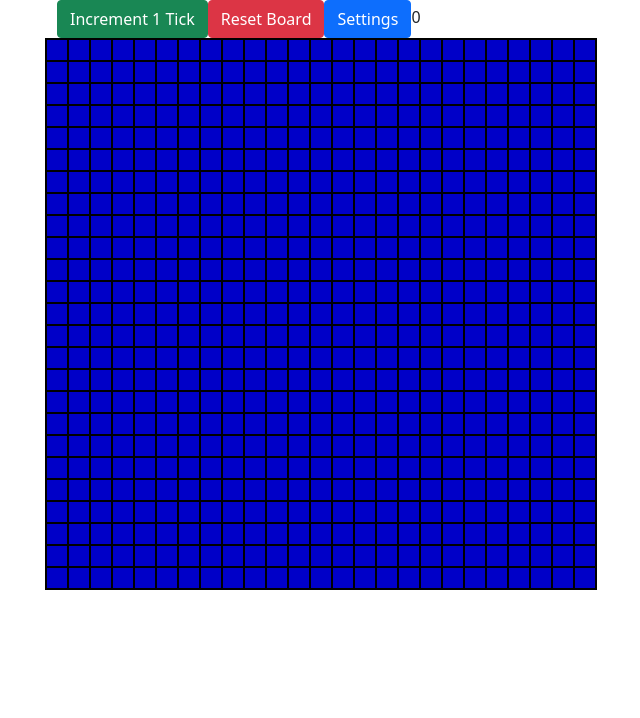
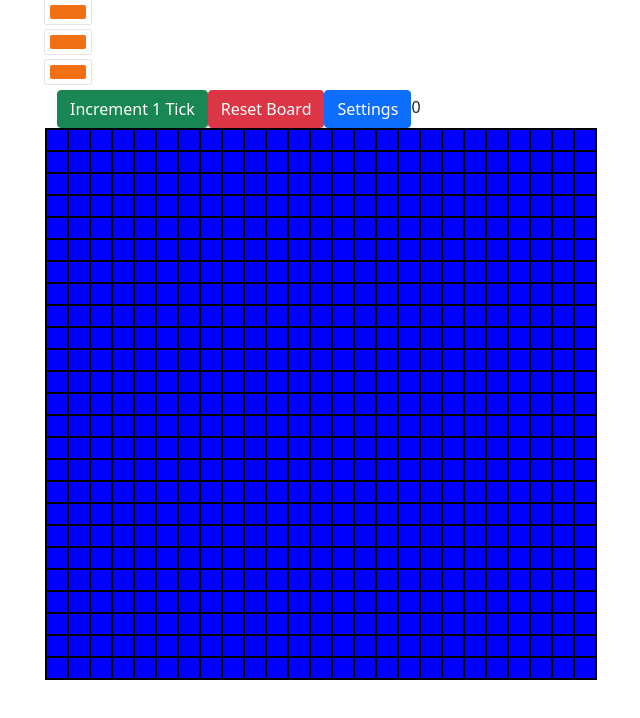
Before and after one commit to hgmtrebing/React-Game-Of-Life, a React app: page / in a window 1280 px wide. Shown: the top 718 px of the page, without its empty margins (37-677 px from the left). Built offline with nearby package versions, Linux system fonts and the light colour scheme.

Commit message:
Addition of Color Pickers for Background, Living Cell, and Dead Cell colors. More work is still needed to properly integrate these pickers into the Settings Modal.

```diff
--- a/package.json
+++ b/package.json
@@ -20,6 +20,8 @@
     "css-loader": "^6.7.1",
     "express": "^4.18.1",
     "react-bootstrap": "^2.4.0",
+    "react-color": "^2.19.3",
+    "reactcss": "^1.2.3",
     "style-loader": "^3.3.1"
   },
   "devDependencies": {
--- a/src/ui/app.tsx
+++ b/src/ui/app.tsx
@@ -3,6 +3,8 @@ import {Toolbar} from "./toolbar";
 import {GolBoard} from "./board";
 import Container from 'react-bootstrap/Container';
 import {SettingsModal} from "./settings-modal";
+import {ColorPicker} from "./settings/color-picker";
+import {Color} from "./types";
 
 type AppProps = {
 
@@ -16,6 +18,9 @@ type AppState = {
     heightInCells: number;
     board: Array<Array<GolCell>>;
     showSettingsModal: boolean;
+    backgroundColor: Color;
+    liveCellColor: Color;
+    deadCellColor: Color;
 }
 
 export type GolCell = {
@@ -40,7 +45,28 @@ class App extends React.Component<AppProps, AppState>{
             widthInCells: 25,
             heightInCells: 25,
             board: new Array<Array<GolCell>>(),
-            showSettingsModal: false
+            showSettingsModal: false,
+
+            backgroundColor: {
+                r: "0",
+                g: "0",
+                b: "0",
+                a: "1"
+            },
+
+            liveCellColor: {
+                r: "255",
+                g: "0",
+                b: "0",
+                a: "1"
+            },
+
+            deadCellColor: {
+                r: "0",
+                g: "0",
+                b: "255",
+                a: "1"
+            }
         };
 
         this.tickIncrementer = this.tickIncrementer.bind(this);
@@ -49,6 +75,9 @@ class App extends React.Component<AppProps, AppState>{
         this.resetBoard = this.resetBoard.bind(this);
         this.showSettingsModal = this.showSettingsModal.bind(this);
         this.hideSettingsModal = this.hideSettingsModal.bind(this);
+        this.setBackgroundColor = this.setBackgroundColor.bind(this);
+        this.setDeadCellColor = this.setDeadCellColor.bind(this);
+        this.setLiveCellColor = this.setLiveCellColor.bind(this);
 
         this.initializeBoard(false);
     }
@@ -57,6 +86,9 @@ class App extends React.Component<AppProps, AppState>{
         return (
             <Container id={"app"}>
 
+                <ColorPicker colorSetter={this.setBackgroundColor}/>
+                <ColorPicker colorSetter={this.setLiveCellColor}/>
+                <ColorPicker colorSetter={this.setDeadCellColor}/>
                 <Toolbar currentTick={this.state.tick}
                          incrementTick={this.tickIncrementer}
                          resetBoard={this.resetBoard}
@@ -69,6 +101,9 @@ class App extends React.Component<AppProps, AppState>{
                           cellBorder={this.state.cellBorder}
                           cellToggler={this.toggleCell}
                           board={this.state.board}
+                          backgroundColor={this.state.backgroundColor}
+                          liveCellColor={this.state.liveCellColor}
+                          deadCellColor={this.state.deadCellColor}
                 />
 
                 <SettingsModal showModal={this.state.showSettingsModal} hideSettingsModal={this.hideSettingsModal}/>
@@ -229,6 +264,24 @@ class App extends React.Component<AppProps, AppState>{
         newState.showSettingsModal = false;
         this.setState(newState);
     }
+
+    setBackgroundColor(color: Color) {
+        let newState: AppState = this.state;
+        newState.backgroundColor = color;
+        this.setState(newState);
+    }
+
+    setLiveCellColor(color: Color) {
+        let newState: AppState = this.state;
+        newState.liveCellColor = color;
+        this.setState(newState);
+    }
+
+    setDeadCellColor(color: Color) {
+        let newState: AppState = this.state;
+        newState.deadCellColor = color;
+        this.setState(newState);
+    }
 }
 
 
--- a/src/ui/board.tsx
+++ b/src/ui/board.tsx
@@ -1,6 +1,7 @@
 import React, {RefObject, useEffect} from 'react';
 import ReactDOM from 'react-dom';
 import {GolCell} from "./app";
+import {Color} from "./types";
 
 export type GolBoardProps = {
     width: number;
@@ -9,6 +10,9 @@ export type GolBoardProps = {
     cellBorder: number;
     cellToggler: CellToggler;
     board: Array<Array<GolCell>>;
+    backgroundColor: Color;
+    liveCellColor: Color;
+    deadCellColor: Color;
 }
 
 export type GolBoardState = {
@@ -41,7 +45,11 @@ export class GolBoard extends React.Component<GolBoardProps, GolBoardState> {
     }
 
     drawBackground(context) {
-        context.fillStyle = '#000000'
+        let r = this.props.backgroundColor.r;
+        let g = this.props.backgroundColor.g;
+        let b = this.props.backgroundColor.b;
+        let a = this.props.backgroundColor.a;
+        context.fillStyle = `rgba(${r}, ${g}, ${b}, ${a})`
         context.fillRect(0, 0, context.canvas.width, context.canvas.height)
     }
 
@@ -61,12 +69,19 @@ export class GolBoard extends React.Component<GolBoardProps, GolBoardState> {
         let yCellStart = y * this.props.cellSize + ((1+y) * this.props.cellBorder);
 
 
-        if (cell.isLiving) {
-            context.fillStyle = 'rgb(200, 0, 0)';
-        } else {
-            context.fillStyle = 'rgb(0, 0, 200)';
+        let r = this.props.liveCellColor.r;
+        let g = this.props.liveCellColor.g;
+        let b = this.props.liveCellColor.b;
+        let a = this.props.liveCellColor.a;
+
+        if (!cell.isLiving) {
+            r = this.props.deadCellColor.r;
+            g = this.props.deadCellColor.g;
+            b = this.props.deadCellColor.b;
+            a = this.props.deadCellColor.a;
         }
 
+        context.fillStyle = `rgba(${r}, ${g}, ${b}, ${a})`
         context.fillRect(xCellStart, yCellStart, this.props.cellSize, this.props.cellSize);
     }
 
--- a/src/ui/settings-modal.tsx
+++ b/src/ui/settings-modal.tsx
@@ -2,6 +2,7 @@ import React from 'react';
 import ReactDOM from "react-dom";
 import {Modal} from "react-bootstrap";
 import {NoArgsVoidHandler} from "./types";
+import Compact from 'react-color';
 
 type SettingsModalProps = {
     showModal: boolean,
@@ -27,6 +28,7 @@ export class SettingsModal extends React.Component<SettingsModalProps, SettingsM
                 <Modal.Header closeButton={true}>
                     <Modal.Title>Game of Life Settings</Modal.Title>
                 </Modal.Header>
+                <Compact/>
 
             </Modal>
         );
--- /dev/null
+++ b/src/ui/settings/color-picker.tsx
@@ -0,0 +1,88 @@
+import React from "react";
+import reactCSS from 'reactcss';
+import SketchPicker from 'react-color';
+import {Color, ColorSetter} from "../types";
+
+export type ColorPickerProps = {
+    colorSetter: ColorSetter
+}
+
+export type ColorPickerState = {
+    color: Color
+    displayColorPicker: boolean
+}
+
+export class ColorPicker extends React.Component<ColorPickerProps, ColorPickerState> {
+
+    constructor(props: ColorPickerProps) {
+        super(props);
+
+        this.state = {
+            displayColorPicker: false,
+            color: {
+                r: '241',
+                g: '112',
+                b: '19',
+                a: '1',
+            },
+        }
+    }
+
+    render() {
+        const styles = reactCSS({
+            'default': {
+                color: {
+                    width: '36px',
+                    height: '14px',
+                    borderRadius: '2px',
+                    background: `rgba(${ this.state.color.r}, ${ this.state.color.g }, ${ this.state.color.b }, ${ this.state.color.a })`,
+                },
+                swatch: {
+                    padding: '5px',
+                    background: '#fff',
+                    borderRadius: '1px',
+                    boxShadow: '0 0 0 1px rgba(0,0,0,.1)',
+                    display: 'inline-block',
+                    cursor: 'pointer',
+                },
+                popover: {
+                    position: 'absolute',
+                    zIndex: '2',
+                },
+                cover: {
+                    position: 'fixed',
+                    top: '0px',
+                    right: '0px',
+                    bottom: '0px',
+                    left: '0px',
+                },
+            },
+        });
+
+        return (
+            <div>
+                <div style={ styles.swatch } onClick={ this.handleClick }>
+                    <div style={ styles.color } />
+                </div>
+                { this.state.displayColorPicker ? <div style={ styles.popover }>
+                    <div style={ styles.cover } onClick={ this.handleClose }/>
+                    <SketchPicker color={ this.state.color } onChange={ this.handleChange } />
+                </div> : null }
+
+            </div>
+        )
+    }
+
+    handleClick = () => {
+        this.setState({ displayColorPicker: !this.state.displayColorPicker })
+    };
+
+    handleClose = () => {
+        this.setState({ displayColorPicker: false })
+        this.props.colorSetter({r: this.state.color.r, g: this.state.color.g, b: this.state.color.b, a: this.state.color.a});
+    };
+
+    handleChange = (color) => {
+        this.setState({ color: color.rgb })
+    };
+}
```
Also changed, not shown: src/ui/types.ts (+11 -0 lines), 1 other file (tests, documents, lock files or other folders).
